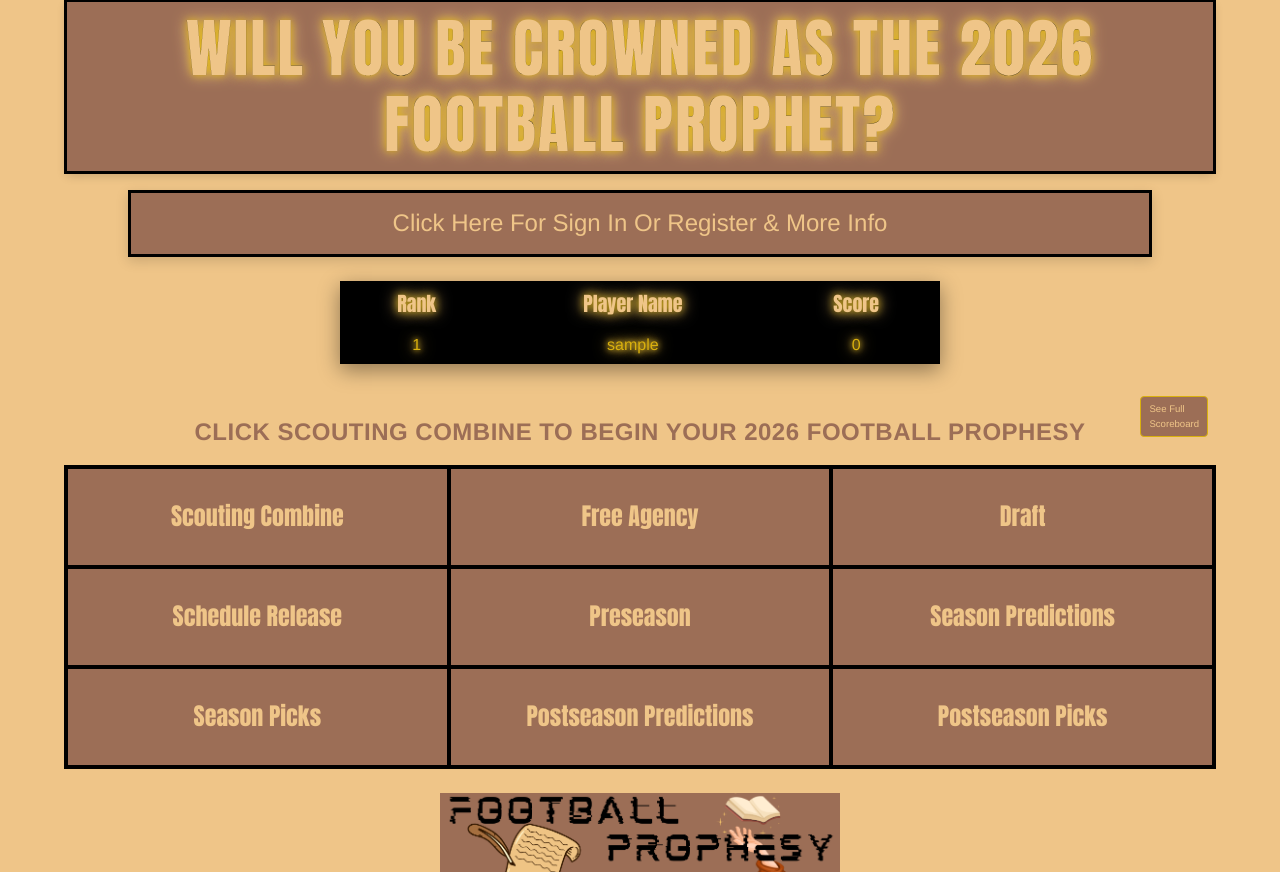
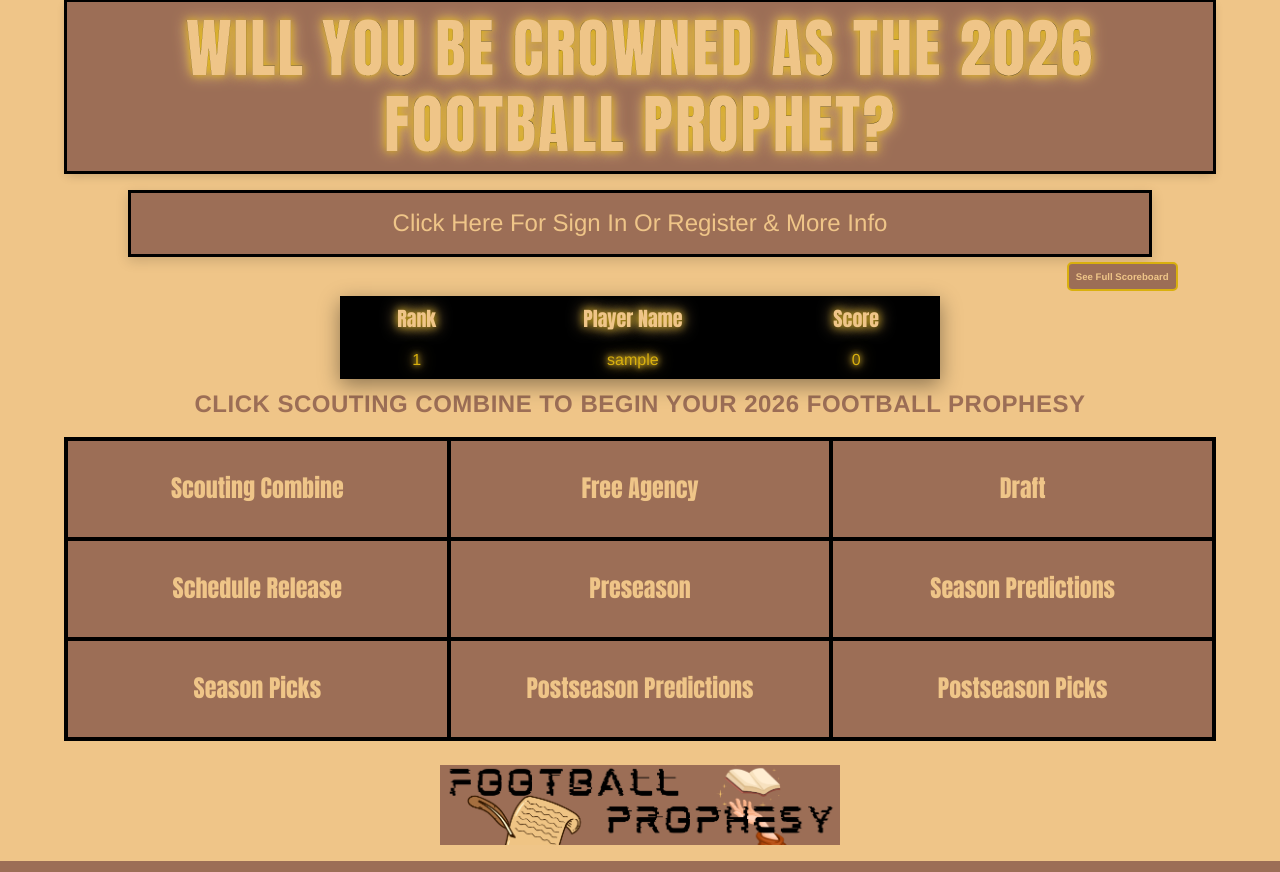
Before and after one commit to BillK181/football_prophesy, a Flask app: page / in a window 1280 px wide. Shown: the part 200-1072 px from the top of the page. Run offline with Flask 3, Linux system fonts and the light colour scheme; tables that the repository leaves empty hold one stand-in row (values such as "Sample post").

Commit message:
“0.2”

```diff
--- a/football_prophesy/static/css/base.css
+++ b/football_prophesy/static/css/base.css
@@ -245,8 +245,8 @@ section {
     }
 
     #site-footer {
-        width: 50%;
+        width: 65%;               /* keep your width */
+        margin: 0 auto;           /* center horizontally */
+        text-align: center;       /* center content inside footer */
     }
-
-
 }
--- a/football_prophesy/static/css/index.css
+++ b/football_prophesy/static/css/index.css
@@ -44,6 +44,7 @@
     background-color: var(--color-secondary);
     color: var(--color-primary);
     margin: 0.5rem auto;            /* centers horizontally */
+    margin-bottom: 5px;
     cursor: pointer;
     transition: background-color 0.2s, color 0.2s;
     box-shadow: 0 4px 12px rgba(0,0,0,0.15);
@@ -89,6 +90,7 @@
     justify-content: flex-start;
     padding: 1rem 0;
     margin: 0.5rem auto;      /* center container */
+    margin-top: 0px;
     width: 90%;              /* take full width of parent */
     max-width: 800px;         /* optional: limit max width */
 }
@@ -146,24 +148,44 @@
 /* ================================================== */
 
 #all-accounts {
-    position: absolute;   /* float over scoreboard */
-    bottom: 140px;            /* align with bottom of scoreboard */
-    right: 5%;            /* adjust to scoreboard margin */
-    z-index: 10;          /* sit on top of table */
+    display: flex;
+    justify-content: flex-end;  /* push content to the right */
+    padding: 0;                 /* no vertical padding */
+    margin: 0;                  /* no vertical margin */
+    width: 100%;                /* full width of page */
 }
 
+#all-accounts .full-scoreboard-btn {
+    margin-right: 8%;          /* shift button left by ~1/3 of container */
+}
+
+#all-accounts,
+#home_scoreboard {
+    margin-top: 5px;       /* no top/bottom margin */
+    padding: 0;      /* no internal padding */
+}
+
+
+/* Optional: tighten scoreboard container */
+.scoreboard-container {
+    margin: 0;
+    padding: 0;
+}
+
+
 .full-scoreboard-btn {
-    position: absolute;
-    right: 8px;
-    font-size: 0.6rem;              /* small button */
-    padding: 4px 8px;               /* compact */
+    display: inline-block;      /* shrink to fit text */
+    padding: 5px 7px;
+    font-size: .6rem;
     background-color: var(--color-secondary);
     color: var(--color-primary);
     text-decoration: none;
-    border-radius: 4px;
-    border: 1px solid var(--color-accent);
+    border: 2px solid var(--color-accent);
+    border-radius: 5px;
+    font-weight: bold;
     transition: background-color 0.2s ease;
 }
+
 
 .full-scoreboard-btn:hover {
     background-color: var(--color-accent);
@@ -178,7 +200,6 @@
     width: 95%;
     text-align: center;               /* center the text */
     margin: 0rem auto;                /* spacing from other content */
-    margin-top: 35px;
     padding: 0;
 }
 
@@ -259,10 +280,6 @@
         font-size: 1.2rem;
     }
 
-    #all-accounts {
-        bottom: 60px;            /* align with bottom of scoreboard */
-    }
-
     #main-navigation ul {
         grid-template-columns: repeat(3, 1fr);  /* force 3 columns */
         grid-template-rows: repeat(3, 1fr);     /* force 3 rows */
--- a/football_prophesy/templates/index.html
+++ b/football_prophesy/templates/index.html
@@ -33,6 +33,9 @@ Home | Football Prophesy
     {% endif %}
 </section>
 
+<section id="all-accounts">
+    <a href="{{ url_for('all_accounts') }}" class="full-scoreboard-btn">See Full Scoreboard</a>
+</section>
 
 <section id="home_scoreboard">
     <div class="scoreboard-container">
@@ -55,10 +58,6 @@ Home | Football Prophesy
             </tbody>
         </table>
     </div>
-</section>
-
-<section id="all-accounts">
-    <a href="{{ url_for('all_accounts') }}" class="full-scoreboard-btn">See Full Scoreboard</a>
 </section>
 
 <section id="memo">
```
